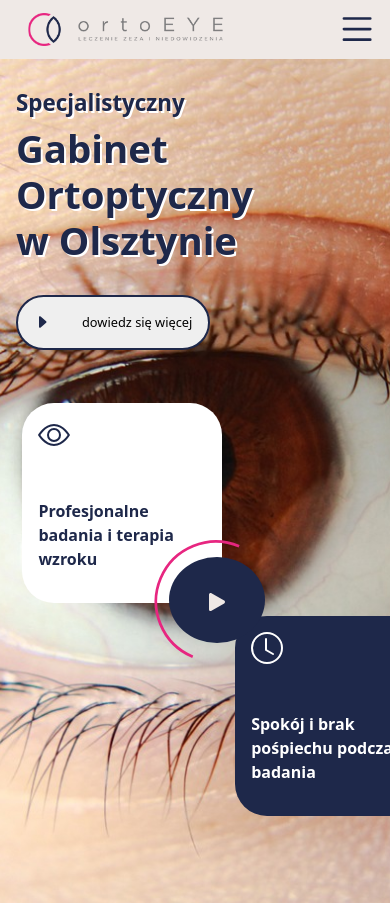
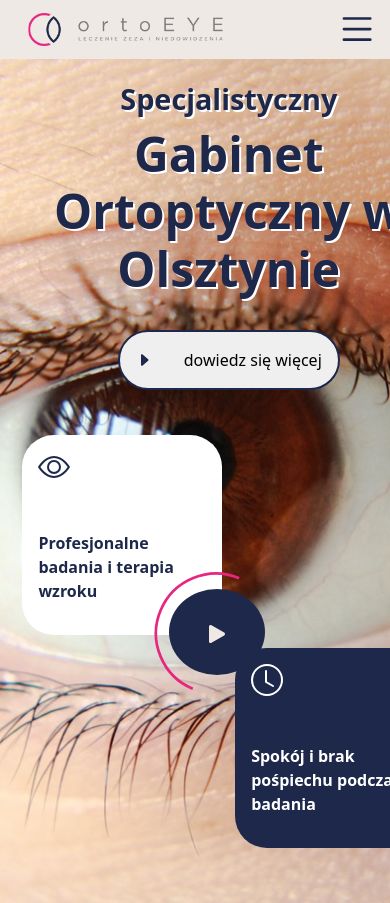
Before and after one commit to D3nyFRND/orto_eye, a Vue app: page / in a window 390 px wide. Shown: the top 903 px of the page. Built offline with nearby package versions, Linux system fonts and the light colour scheme; the HTML template or start-up script is replaced by a standard one.

Commit message:
Hero section phone update & offer section setup

```diff
--- a/src/App.vue
+++ b/src/App.vue
@@ -2,17 +2,20 @@
   <main>
     <Header />
     <Hero />
+    <Offer />
   </main>
 </template>
 
 <script>
 import Header from "./components/header/HeaderDefault.vue";
 import Hero from "./components/hero/HeroIndex.vue";
+import Offer from "./components/offer/offerIndex.vue";
 export default {
   name: "App",
   components: {
     Header,
     Hero,
+    Offer,
   },
 };
 </script>
--- a/src/components/hero/hero.scss
+++ b/src/components/hero/hero.scss
@@ -214,20 +214,24 @@ section{
         @include bcg-img(cover, url("../../assets/hero/eye-g11ca97afe_1280.jpg"));
         background-position: center;
         background-attachment: fixed;
+        margin: auto;
 
         .left{
-            align-items: flex-start;
+            align-items: center;
             margin: 1rem;
+            text-align: center;
 
             h1{
-                font-size: 2.4rem !important;
+                font-size: 3rem !important;
+                width: 100% !important;
             }
             h2{
-                font-size: 1.4rem !important;
+                font-size: 1.8rem !important;
             }
 
             button{
-                font-size: 0.8rem !important;
+                font-size: 1rem !important;
+                margin: auto;
             }
 
             h2,h1{
@@ -247,7 +251,7 @@ section{
             }
 
             .boxes{
-                align-content: flex-end;
+                align-content: center;
                 margin: 1rem;
 
                 .boxesTop{
--- /dev/null
+++ b/src/components/offer/offerIndex.vue
@@ -0,0 +1,5 @@
+<template>
+  <section>
+    <div></div>
+  </section>
+</template>
```
Also changed, not shown: src/components/offer/offer.scss (added).
